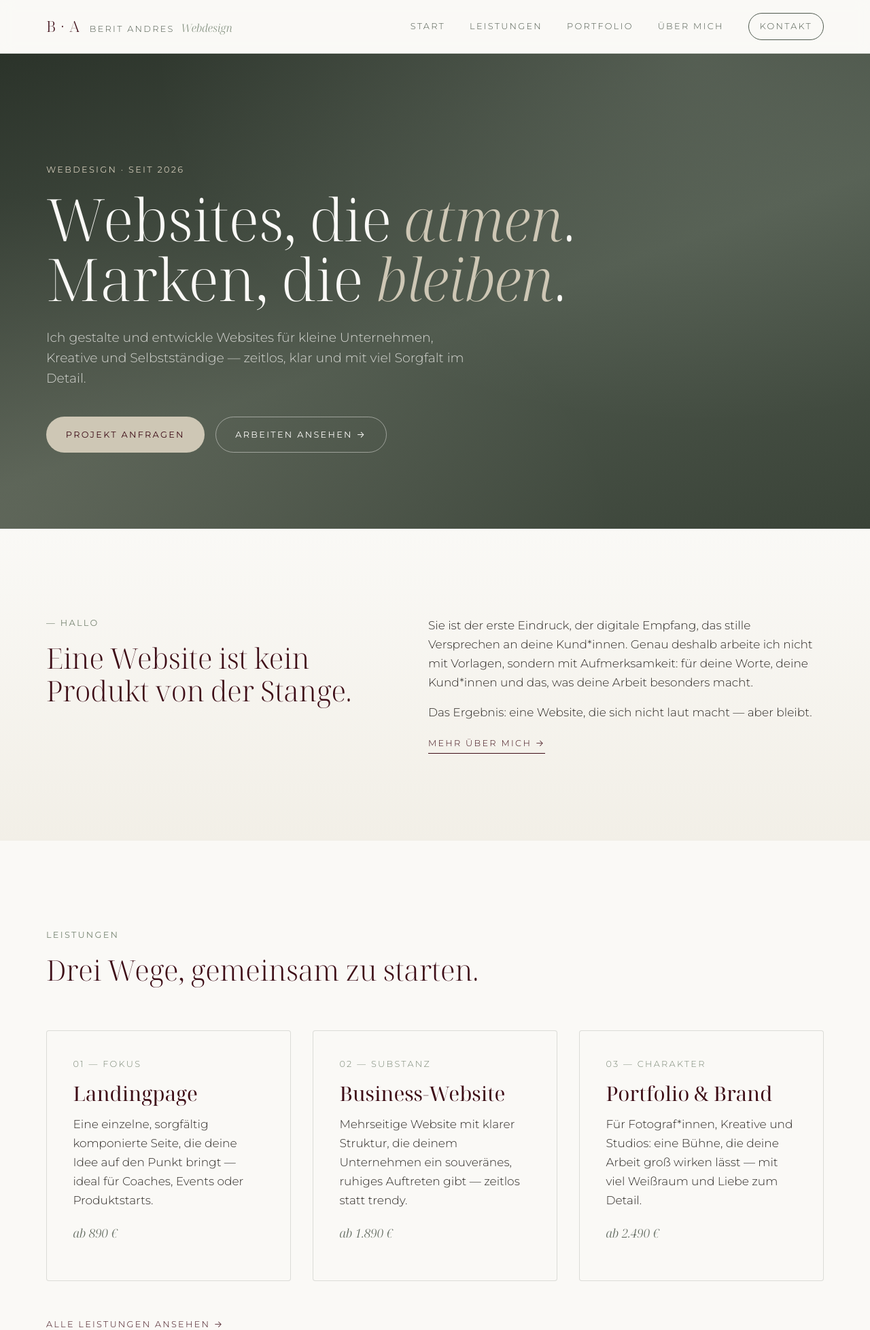
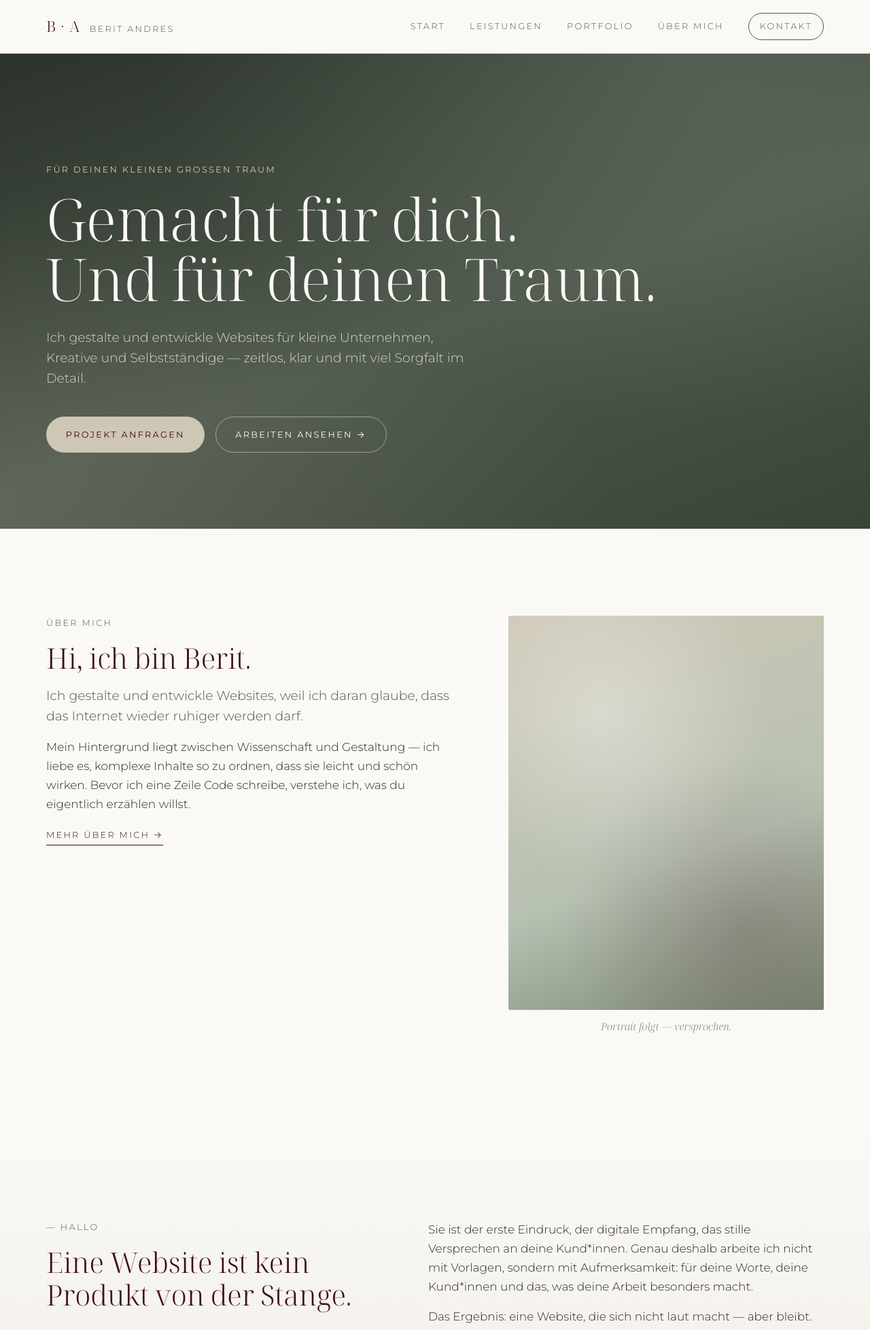
Before and after one commit to berits-cloud/BeritsWebsite, a Django app: page / in a window 1280 px wide. Shown: the top 1957 px of the page at 68% size. Run offline with Django 4.2, Linux system fonts and the light colour scheme.

Commit message:
änderungen

```diff
--- a/core/static/core/css/styles.css
+++ b/core/static/core/css/styles.css
@@ -610,6 +610,9 @@ em { font-style: italic; }
 .two-col-portrait {
     grid-template-columns: 1fr 1.3fr;
 }
+.two-col-portrait.portrait-right {
+    grid-template-columns: 1.3fr 1fr;
+}
 .portrait-placeholder {
     position: sticky;
     top: 110px;
--- a/core/templates/core/base.html
+++ b/core/templates/core/base.html
@@ -19,7 +19,7 @@
     <div class="container nav-wrap">
         <a href="{% url 'core:home' %}" class="brand">
             <span class="brand-mark">B&nbsp;·&nbsp;A</span>
-            <span class="brand-name">Berit Andres <em>Webdesign</em></span>
+            <span class="brand-name">Berit Andres</span>
         </a>
 
         <input type="checkbox" id="nav-toggle" class="nav-toggle" aria-label="Menü öffnen">
@@ -44,7 +44,7 @@
 <footer class="site-footer">
     <div class="container footer-grid">
         <div>
-            <p class="footer-brand">Berit Andres <em>Webdesign</em></p>
+            <p class="footer-brand">Berit Andres</p>
             <p class="muted">Ruhiges, durchdachtes Webdesign — entwickelt mit Sinn für Typografie und Weißraum.</p>
         </div>
         <div>
@@ -59,7 +59,7 @@
         <div>
             <p class="footer-heading">Kontakt</p>
             <ul>
-                <li><a href="mailto:b.andres@pharma-science-hub.com">b.andres@pharma-science-hub.com</a></li>
+                <li><a href="{% url 'core:kontakt' %}">Kontaktformular</a></li>
                 <li><a href="{% url 'core:impressum' %}">Impressum</a></li>
                 <li><a href="{% url 'core:datenschutz' %}">Datenschutz</a></li>
             </ul>
--- a/core/templates/core/home.html
+++ b/core/templates/core/home.html
@@ -7,10 +7,10 @@
 {% block content %}
 <section class="hero">
     <div class="container hero-inner">
-        <p class="kicker">Webdesign · seit 2026</p>
+        <p class="kicker">Für deinen kleinen großen Traum</p>
         <h1 class="display">
-            Websites, die <em>atmen</em>.<br>
-            Marken, die <em>bleiben</em>.
+            Gemacht für dich.<br>
+            Und für deinen Traum.
         </h1>
         <p class="lead">
             Ich gestalte und entwickle Websites für kleine Unternehmen, Kreative und Selbst­ständige —
@@ -22,6 +22,29 @@
         </div>
     </div>
 
+</section>
+
+<section class="section section-ueber">
+    <div class="container two-col two-col-portrait portrait-right">
+        <div>
+            <p class="kicker">Über mich</p>
+            <h2 class="serif-xl">Hi, ich bin Berit.</h2>
+            <p class="lead">
+                Ich gestalte und entwickle Websites, weil ich daran glaube, dass das Internet
+                wieder ruhiger werden darf.
+            </p>
+            <p>
+                Mein Hintergrund liegt zwischen Wissenschaft und Gestaltung — ich liebe es, komplexe
+                Inhalte so zu ordnen, dass sie leicht und schön wirken. Bevor ich eine Zeile Code
+                schreibe, verstehe ich, was du eigentlich erzählen willst.
+            </p>
+            <a href="{% url 'core:ueber' %}" class="link-arrow">Mehr über mich →</a>
+        </div>
+        <div class="portrait-placeholder" aria-hidden="true">
+            <div class="portrait-canvas"></div>
+            <p class="portrait-caption">Portrait folgt — versprochen.</p>
+        </div>
+    </div>
 </section>
 
 <section class="section section-intro">
--- a/core/templates/core/kontakt.html
+++ b/core/templates/core/kontakt.html
@@ -9,8 +9,7 @@
         <p class="kicker">Kontakt</p>
         <h1 class="display-sm">Lass uns reden.</h1>
         <p class="lead">
-            Fülle das Formular aus oder schreib mir direkt an
-            <a href="mailto:b.andres@pharma-science-hub.com">b.andres@pharma-science-hub.com</a>.
+            Fülle einfach das Formular aus.
             Ich melde mich innerhalb von 48 Stunden.
         </p>
     </div>
@@ -65,8 +64,7 @@
         <aside class="kontakt-side">
             <p class="kicker">Direkter Draht</p>
             <p class="serif-m">
-                Manchmal ist eine E-Mail schneller — schreib mir gerne unter
-                <a href="mailto:b.andres@pharma-science-hub.com">b.andres@pharma-science-hub.com</a>.
+                Nutze einfach das Formular — ich melde mich schnellstmöglich bei dir zurück.
             </p>
             <hr>
             <p class="kicker">Antwortzeit</p>
```
